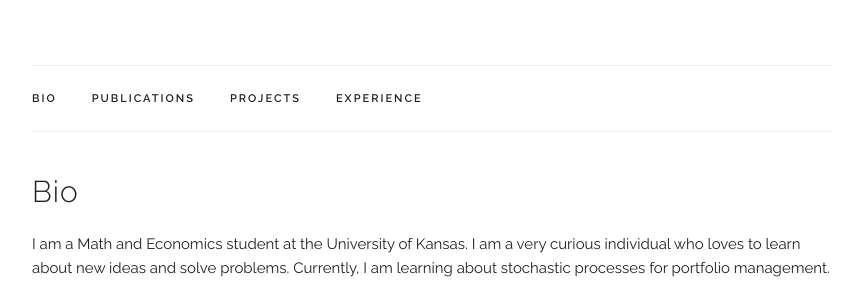
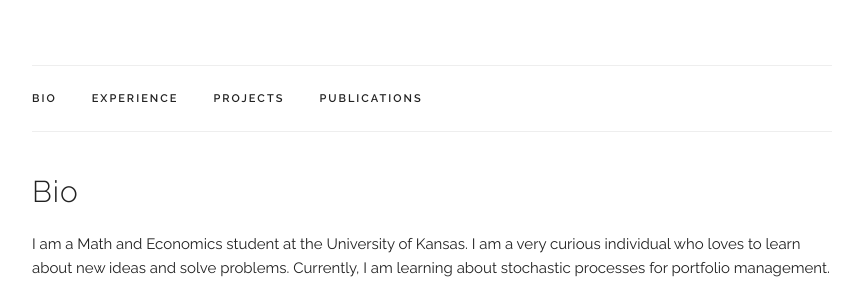
Before and after one commit to poseidonyash/www_personal, a Jekyll site: the page built from index.html, in a window 1280 px wide. Shown: the part 265-549 px from the top of the page, without its empty margins (208-1071 px from the left). Built offline with Jekyll 4.4.1, drawn with Linux system fonts in a browser that asks for light colours.

Commit message:
updated the nav bar

```diff
--- a/_layouts/default.html
+++ b/_layouts/default.html
@@ -89,9 +89,9 @@
       <div class="container">
         <ul class="navbar-list">
           <li class="navbar-item"><a class="navbar-link" href={{ "/index.html#bio" | prepend: site.baseurl }}>Bio</a></li>
+          <li class="navbar-item"><a class="navbar-link" href={{ "/index.html#resume" | prepend: site.baseurl }}>Experience</a></li>
+          <li class="navbar-item"><a class="navbar-link" href={{ "/index.html#projects" | prepend: site.baseurl }}>Projects</a></li>
           <li class="navbar-item"><a class="navbar-link" href={{ "/index.html#publications" | prepend: site.baseurl }}>Publications</a></li>
-          <li class="navbar-item"><a class="navbar-link" href={{ "/index.html#projects" | prepend: site.baseurl }}>Projects</a></li>
-          <li class="navbar-item"><a class="navbar-link" href={{ "/index.html#resume" | prepend: site.baseurl }}>Experience</a></li>
         </ul>
       </div>
     </nav>
```
